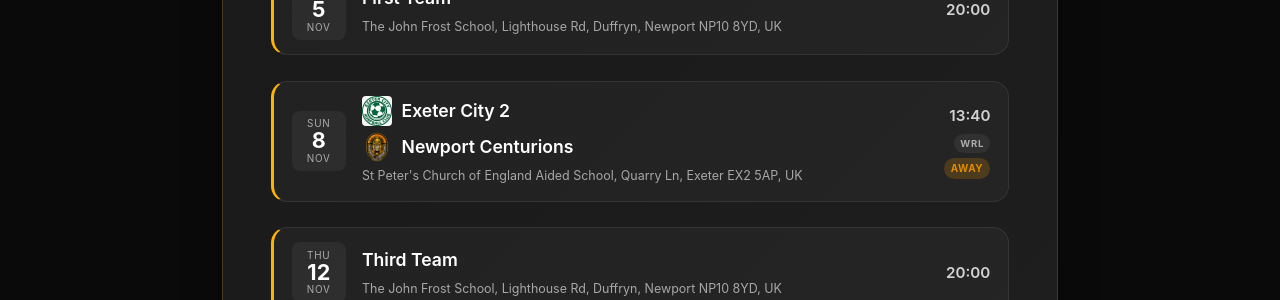
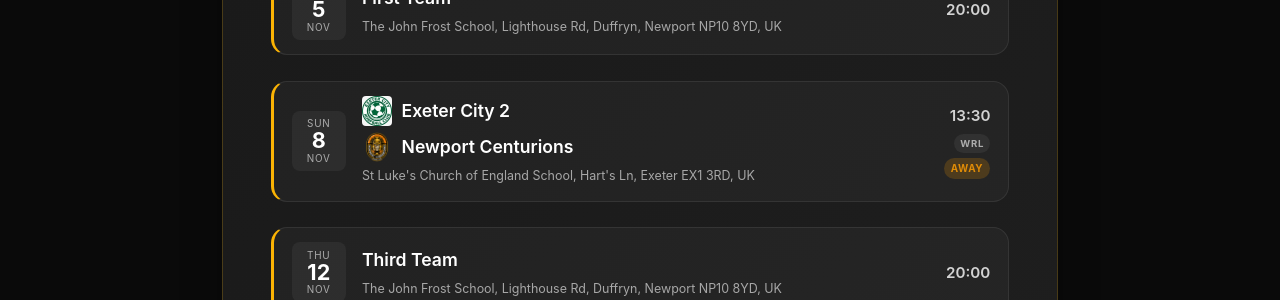
Before and after one commit to darthvader666uk/newportcenturions.co.uk, a Jekyll site: the page built from events.md, in a window 1280 px wide and 900 px high, scrolled down 486 px. Shown: the part 154-454 px from the top of the window. Built offline with Jekyll 4.4.1, drawn with Linux system fonts in a browser that asks for light colours.

Commit message:
Update fixtures from Google Calendar [skip ci]

```diff
--- a/_data/fixtures.yml
+++ b/_data/fixtures.yml
@@ -7,7 +7,7 @@
 # Category comes from a [Tag] or #tag in the event title (Game, Training,
 # Social, Club), falling back to keyword detection. See the script header.
 
-generated: '2026-11-02T00:19:28Z'
+generated: '2026-11-02T16:44:16Z'
 source: Google Calendar
 categories:
 - key: game
@@ -572,11 +572,10 @@ fixtures:
 - title: Exeter City 2 V Newport Centurions
   date: 2026-11-08
   date_iso: '2026-11-08'
-  start_time: '13:40'
-  end_time: '15:40'
-  location: St Peter's Church of England Aided School, Quarry Ln, Exeter EX2 5AP,
-    UK
-  description: 'Match Start: 2:10pm'
+  start_time: '13:30'
+  end_time: '15:30'
+  location: St Luke's Church of England School, Hart's Ln, Exeter EX1 3RD, UK
+  description: 'Match Start: 2pm'
   all_day: false
   category: game
   side: away
@@ -2063,11 +2062,10 @@ months:
     day: 8
     weekday: Sun
     month_abbr: Nov
-    time: '13:40'
-    end_time: '15:40'
-    all_day: false
-    location: St Peter's Church of England Aided School, Quarry Ln, Exeter EX2 5AP,
-      UK
+    time: '13:30'
+    end_time: '15:30'
+    all_day: false
+    location: St Luke's Church of England School, Hart's Ln, Exeter EX1 3RD, UK
     home_team: Exeter City 2
     away_team: Newport Centurions
     home_slug: exeter-city
```
